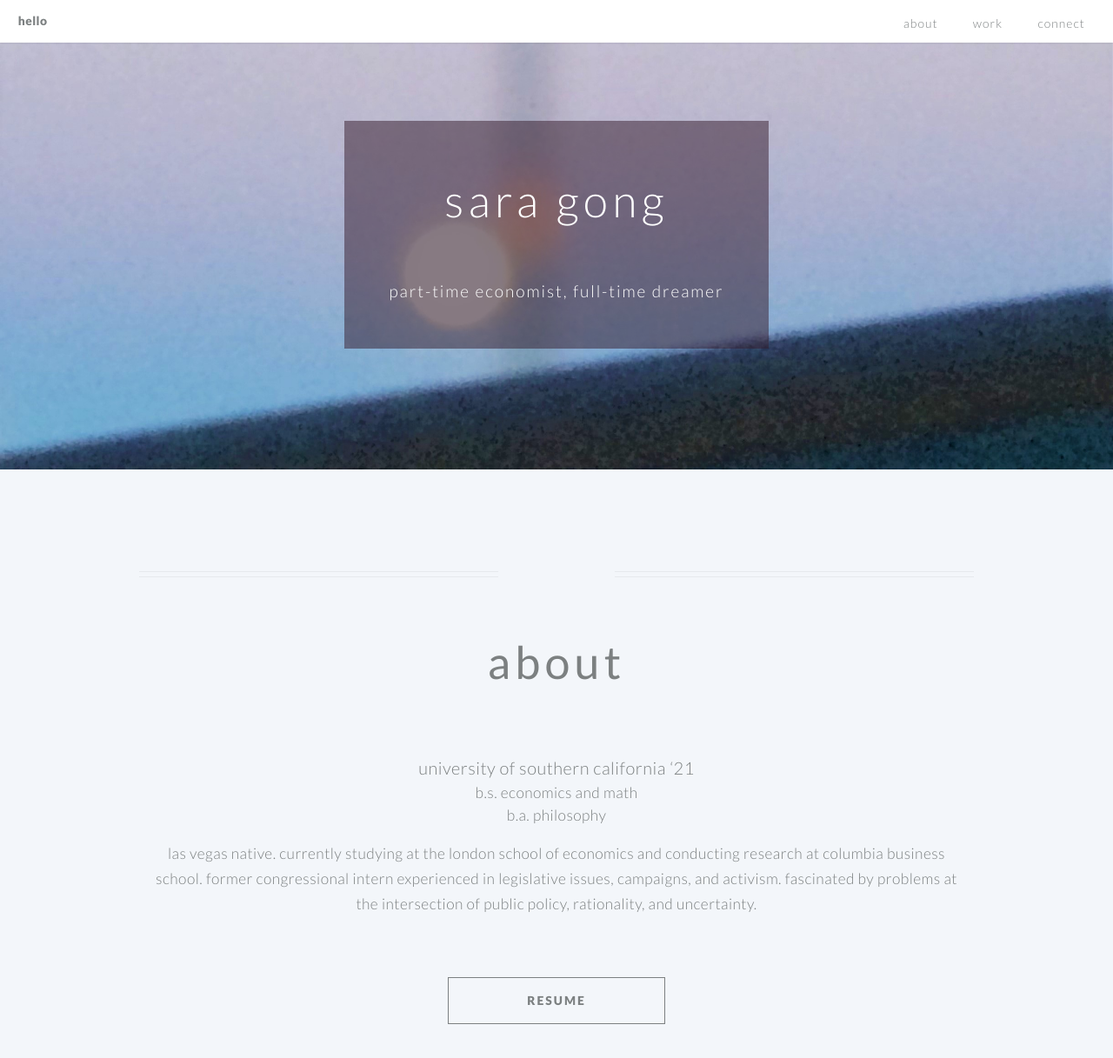
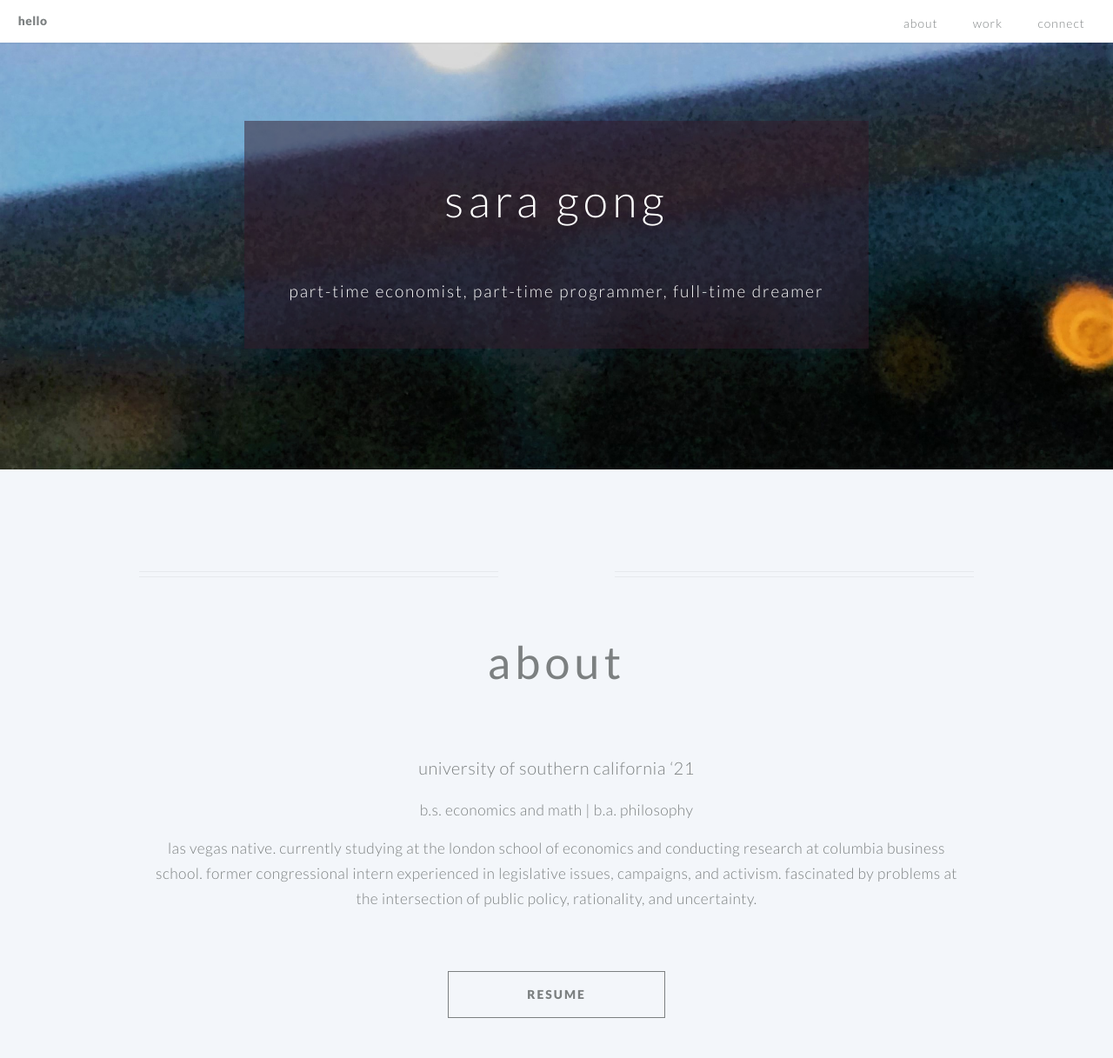
Before and after one commit to saragong/saragong.github.io, a Jekyll site: the page built from index.md, in a window 1280 px wide and 1400 px high. Shown: the top 1217 px of the window at 87% size. Built offline with Jekyll 4.4.1, drawn with Linux system fonts in a browser that asks for light colours; some of the changed text lies outside the part shown.

Commit message:
use hello layout

```diff
--- a/_config.yml
+++ b/_config.yml
@@ -5,9 +5,7 @@
   decision-making at Columbia Business School. Los Angeles, California.
 baseurl: ""
 url: "https://saragong.github.io/"
-github_username:  saragong
 author: sara gong
-linkedin: saragong
 
 plugins:
   - jekyll-feed
--- a/_layouts/landing-page.html
+++ b/_layouts/landing-page.html
@@ -3,7 +3,7 @@
 
   <!--HEAD-->
   <head>
-    <title>{% if page.title %}{{ page.title }}{% else %}{{ site.title }}{% endif %}</title>
+    <title>{{ site.title }}</title>
     <meta http-equiv="content-type" content="text/html; charset=utf-8" />
     <meta name="description" content="{{ site.description }}">
     <meta name="keywords" content="" />
@@ -13,14 +13,10 @@
     <link rel="icon" href= "{{ page.favicon }}" type="image/x-icon" />
     {% endif %}
 
-    <!--google analytics-->
-    <meta name="google-site-verification" content="_ingfwzKGk0RIDArHk6VZh4qH4lzTUx2vHb7jclEpTw" />
+    <!--jekyll plugins-->
+    {%- feed_meta -%}
+    {%- seo -%}
 
-    <!--jekyll plugins-->
-    {% feed_meta %}
-    {% seo %}
-
-    <!--[if lte IE 8]><script src="css/ie/html5shiv.js"></script><![endif]-->
     <script src="/js/jquery.min.js"></script>
     <script src="/js/jquery.dropotron.min.js"></script>
     <script src="/js/jquery.scrolly.min.js"></script>
@@ -34,8 +30,6 @@
         <link rel="stylesheet" href="/css/style-wide.css" />
         <link rel="stylesheet" href="/css/style-noscript.css" />
     </noscript>
-    <!--[if lte IE 8]><link rel="stylesheet" href="/css/ie/v8.css" /><![endif]-->
-    <!--[if lte IE 9]><link rel="stylesheet" href="/css/ie/v9.css" /><![endif]-->
     <meta name="viewport" content="width=device-width">
 
     <link rel="canonical" href="{{ page.url | replace:'index.html','' | prepend: site.baseurl | prepend: site.url }}">
@@ -54,14 +48,17 @@
           {% if page.portfolio %}
           <li style="text-transform:lowercase"><a href="/#{{ page.portfolio }}">{{ page.portfolio }}</a></li>
           {% endif %}
-          <li style="text-transform:lowercase"><a href="/#connect">connect</a></li>
+          {% if page.cta %}
+          <li style="text-transform:lowercase"><a href="/#{{ page.cta }}"> {{ page.cta }} </a></li>
+          {% endif %}
         </ul>
       </nav>
     </header>
 
     <!-- BANNER -->
-    <section id="banner" {% if page.background_image %}style="background-image: url('css/images/background.svg'),
-        url('{{ page.background_image }}'); background-attachment: scroll, fixed; background-size: cover;"
+    <section id="banner"
+    {% if page.background_image %}
+    style="background-image: url('{{ page.background_image }}'); background-attachment: fixed; background-size: cover;"
         {% endif %}>
 
         <div class="inner">
@@ -77,28 +74,21 @@
 
     <div class="page-content">
 
-        <article id="main" style="color: {{ text_color }}">
+        <article id="main">
             <!-- section: about -->
               <header class="special container" id="about">
                 <h2 ><strong>about</strong></h2>
               </header>
 
-              <section class="special container">
-                  {% if page.about_subtitle %}
-                  <h3>{{ page.about_subtitle}}</h3>
-                  {% endif %}
-                  {% if page.about_subsubtitle %}
-                  <h5>{{ page.about_subsubtitle}}</h5>
-                  {% endif %}
-                  {% if page.about_subsubsubtitle %}
-                  <h5>{{ page.about_subsubsubtitle}}</h5>
-                  {% endif %}
-                  <p style="padding: 0 1em; margin-top:1em; text-align:center"> {{ page.about }}</p>
+              <section class="special container" style="margin-bottom:10em">
+
+                  <div style="padding: 0 1em; text-align:center">
+                    {{ content }}</div>
 
                   <!-- button -->
                   {% if page.about_button %}
                   <section class="wrapper style1 container special">
-                        <footer class="major" style="margin-top:1em">
+                        <footer class="major">
                             <ul class="buttons">
                               <li><a href="{{ page.about_button }}" class="button">{{ page.about_button_label }}</a></li>
                             </ul>
@@ -113,17 +103,22 @@
 					      <header class="special">
                   <h2><strong>{{ page.portfolio }}</strong></h2>
                 </header>
+                <p>{{ page.portfolio_description }}</p>
                 {% for categories in site.data[page.portfolio][page.portfolio] %}
                 <div class="row">
 
-                          <div class="12u item">
-                              <h3 style="margin-bottom:2em"><u>{{ categories.category}}</u></h3>
+                          <div class="12u">
+                              <h3 style="margin-bottom:2em; font-size:1.25em"><strong>{{ categories.category}}</strong></h3>
                           </div>
 
                           {% for items in categories.items %}
                           <div class="6u item">
                             <section>
-                                {% include {{ items.item }} %}
+                              <div class="image featured">
+                                  <img src="{{ items.image }}" alt="" />
+                              </div>
+
+                              {% include {{ items.item }} %}
                             </section>
                           </div>
                           {% endfor %}
@@ -135,46 +130,50 @@
             {% endif %}
       </article>
 
-        <!-- section: connect -->
-			<section class="cta" id="connect" {% if page.background_image %}style="background-image: url('css/images/background.svg'),
-      url('{{ page.background_image }}'); background-attachment: scroll, fixed; background-size: cover;"
+        <!-- section: cta -->
+        {% if page.cta %}
+      <section class="cta" id="{{ page.cta }}"
+      {% if page.background_image %}
+      style="background-image: url('{{ page.background_image }}'); background-attachment: fixed; background-size: cover;"
       {% endif %}>
 
           <header class="major">
-            <h2>connect</h2>
+            <h2>{{ page.cta }}</h2>
           </header>
+          {% if page.cta %}
+          <p style="padding: 0em 1em; text-align: center">{{ page.cta_description }}</p>
+          {% endif %}
           <footer style="margin-bottom:8em">
-              {% if page.title %}
+              {% if page.cta_button %}
             <ul class="buttons">
-              <li><a href="https://www.linkedin.com/in/{{ site.linkedin }}" class="button">linkedin</a></li>
+              <li><a href="{{ page.cta_button }}" class="button">{{ page.cta_button_label }}</a></li>
             </ul>
               {% endif %}
-            <ul class="buttons">
-              <li><a href="mailto:{{ site.email }}" class="button">contact</a></li>
-            </ul>
           </footer>
 
         </section>
+        {% endif %}
     </div>
 
     <!-- Footer -->
     <footer id="footer">
 
         <ul class="icons">
-            {% if site.twitter_username %}
-            <li><a href="https://twitter.com/{{ site.twitter_username }}" class="icon circle fa-twitter"><span class="label">Twitter</span></a></li>
+            {% if page.twitter_username %}
+            <li><a href="https://twitter.com/{{ page.twitter_username }}" class="icon circle fa-twitter"><span class="label">Twitter</span></a></li>
             {% endif %}
-            {% if site.facebook_username %}
-            <li><a href="https://www.facebook.com/{{ site.facebook_username }}" class="icon circle fa-facebook"><span class="label">Facebook</span></a></li>
+            {% if page.facebook_username %}
+            <li><a href="https://www.facebook.com/{{ page.facebook_username }}" class="icon circle fa-facebook"><span class="label">Facebook</span></a></li>
             {% endif %}
-            {% if site.github_username %}
-            <li><a href="https://github.com/{{ site.github_username }}" class="icon circle fa-github"><span class="label">Github</span></a></li>
+            {% if page.github_username %}
+            <li><a href="https://github.com/{{ page.github_username }}" class="icon circle fa-github"><span class="label">Github</span></a></li>
             {% endif %}
         </ul>
 
     <ul class="copyright">
         <li>this website is maintained by {{ site.author}}</li>
-        <li><a href="https://github.com/saragong/saragong.github.io">view source code</a></li>
+        <li>design: <a href="https://saragong.github.io/hello/"><strong>hello</strong></a> for github pages</li>
+        <li>adapted from <a href="https://html5up.net/twenty"><strong>Twenty</strong></a> by HTML5 Up</li>
     </ul>
 
 </footer>
--- a/css/style-mobile.css
+++ b/css/style-mobile.css
@@ -21,7 +21,7 @@
 	}
 
 	p {
-		text-align: justify;
+		text-align: center;
 	}
 
 /* Section/Article */
--- a/css/style.css
+++ b/css/style.css
@@ -39,14 +39,14 @@
 		-o-transition: color 0.2s ease-in-out, border-color 0.2s ease-in-out, background-color 0.2s ease-in-out;
 		-ms-transition: color 0.2s ease-in-out, border-color 0.2s ease-in-out, background-color 0.2s ease-in-out;
 		transition: color 0.2s ease-in-out, border-color 0.2s ease-in-out, background-color 0.2s ease-in-out;
-		color: #3fb1a3;
+		color: none;
 		text-decoration: none;
 		border-bottom: dotted 1px;
 	}
 
 		a:hover {
 			border-bottom-color: transparent;
-			color:#78b3dd;
+			color:rgb(79, 166, 209);
 		}
 
 	strong, b {
@@ -61,7 +61,7 @@
 		color: inherit;
 		font-weight: 300;
 		line-height: 1.75em;
-		margin-bottom: 0em;
+		margin-bottom: 1em;
 	}
 
 		h1 a, h2 a, h3 a, h4 a, h5 a, h6 a {
@@ -146,7 +146,7 @@
 		}
 
 		header.special h2 + p {
-			margin-bottom: 0;
+			margin-bottom: 1em;
 			padding-top: 1.5em;
 		}
 
@@ -193,6 +193,41 @@
 .item p {
 	text-align:center;
 }
+
+/* Image */
+
+.image {
+	border: 0;
+	position: relative;
+}
+
+	.image:before {
+		content: '';
+		height: 100%;
+		left: 0;
+		position: absolute;
+		top: 0;
+		width: 100%;
+	}
+
+	.image.fit {
+		display: block;
+	}
+
+		.image.fit img {
+			display: block;
+			width: 100%;
+		}
+
+	.image.featured {
+		display: block;
+		margin: 0 0 2em 0;
+	}
+
+		.image.featured img {
+			display: block;
+			width: 100%;
+		}
 
 /* Icon */
 
@@ -417,23 +452,6 @@
 			border-color: inherit;
 		}
 
-		input[type="button"].special,
-		input[type="submit"].special,
-		input[type="reset"].special,
-		.button.special {
-			background: #83d3c9;
-			border-color: #83d3c9;
-			color: white !important;
-		}
-
-			input[type="button"].special:hover,
-			input[type="submit"].special:hover,
-			input[type="reset"].special:hover,
-			.button.special:hover {
-				background: #96dad1 !important;
-				border-color: #96dad1 !important;
-			}
-
 		input[type="button"].fit,
 		input[type="submit"].fit,
 		input[type="reset"].fit,
@@ -460,30 +478,6 @@
 		.wrapper.style1 {
 			padding: 0;
 		}
-
-		.wrapper.style2 {
-			background-color: #83d3c9;
-			background-image: url("images/light-bl.svg"), url("images/light-br.svg");
-			background-position: bottom left, bottom right;
-			background-repeat: no-repeat, no-repeat;
-			background-size: 25em, 25em;
-			color: white;
-		}
-
-			.wrapper.style2 .button:hover {
-				background: rgba(255, 255, 255, 0.15) !important;
-			}
-
-			.wrapper.style2 .button.special {
-				background: white;
-				border-color: white;
-				color: #83d3c9 !important;
-			}
-
-				.wrapper.style2 .button.special:hover {
-					border-color: inherit !important;
-					color: white !important;
-				}
 
 		.wrapper.style3 {
 			background: white;
@@ -663,7 +657,7 @@
 			}
 
 			.dropotron > li:hover > a {
-				background: #83d3c9;
+				background: rgb(79, 166, 209);
 				color: white;
 			}
 
@@ -681,7 +675,6 @@
 	#banner {
 		background-attachment: scroll, fixed;
 		background-color: transparent;
-		background-image: url("images/background.svg"), url("../images/background.jpeg");
 		background-position: bottom center, top center;
 		background-repeat: no-repeat;
 		background-size: 25em, cover;
@@ -785,9 +778,9 @@
 	.cta {
 		background-attachment: scroll, scroll, scroll, fixed;
 		background-color: none;
-		background-image: url("images/background.svg"), url("images/background.svg"), url("images/overlay.png"), url("../images/background.jpeg");
-		background-position: top left, top right, top left, bottom center;
-		background-repeat: no-repeat, no-repeat, repeat, no-repeat;
+		background-image: none;
+		background-position: top center, bottom center;
+		background-repeat: no-repeat;
 		background-size: 25em, 25em, auto, cover;
 		color: white;
 		padding: 5em 0em;
@@ -795,7 +788,7 @@
 	}
 
 		.cta header {
-			margin-bottom: 5em;
+			margin-bottom: 2em;
 		}
 
 /* Footer */
--- a/index.html
+++ /dev/null
@@ -1,26 +0,0 @@
----
-layout: landing-page
-title: Sara Gong
-description: Economics, math, and philosophy at USC. Conducting research on entrepreneurial decision-making at Columbia Business School. Los Angeles, California.
-image: /images/logo.jpeg
-
-favicon: "/assets/ico/favicon.ico"
-
-banner_title: sara gong
-banner_subtitle: part-time economist, full-time dreamer
-
-about_subtitle: university of southern california ‘21
-about_subsubtitle: b.s. economics and math
-about_subsubsubtitle: b.a. philosophy
-about: >
-  las vegas native. currently studying at the london school of economics and conducting research at columbia business school.
-  former congressional intern experienced in legislative issues, campaigns, and activism. fascinated by problems at the intersection
-  of public policy, rationality, and uncertainty.
-about_button: "/assets/pdf/resume.pdf"
-about_button_label: resume
-
-portfolio: work
-
-background_image: "/images/background.jpeg"
-
----
--- /dev/null
+++ b/index.md
@@ -0,0 +1,30 @@
+---
+layout: landing-page
+title: Sara Gong
+description: Economics, math, and philosophy at USC. Conducting research on entrepreneurial decision-making at Columbia Business School. Los Angeles, California.
+image: /images/logo.jpeg
+
+favicon: /assets/ico/favicon.ico
+
+github_username:  saragong
+
+banner_title: sara gong
+banner_subtitle: part-time economist, part-time programmer, full-time dreamer
+
+about_button: /assets/pdf/resume.pdf
+about_button_label: resume
+
+portfolio: work
+
+background_image: /images/background.jpeg
+
+cta: connect
+cta_button: mailto:saragong@usc.edu
+cta_button_label: contact
+
+---
+
+### university of southern california ‘21
+#### b.s. economics and math | b.a. philosophy
+
+las vegas native. currently studying at the london school of economics and conducting research at columbia business school. former congressional intern experienced in legislative issues, campaigns, and activism. fascinated by problems at the intersection of public policy, rationality, and uncertainty.
```
Also changed, not shown: css/images/background.svg (deleted), css/images/overlay.png (deleted).
